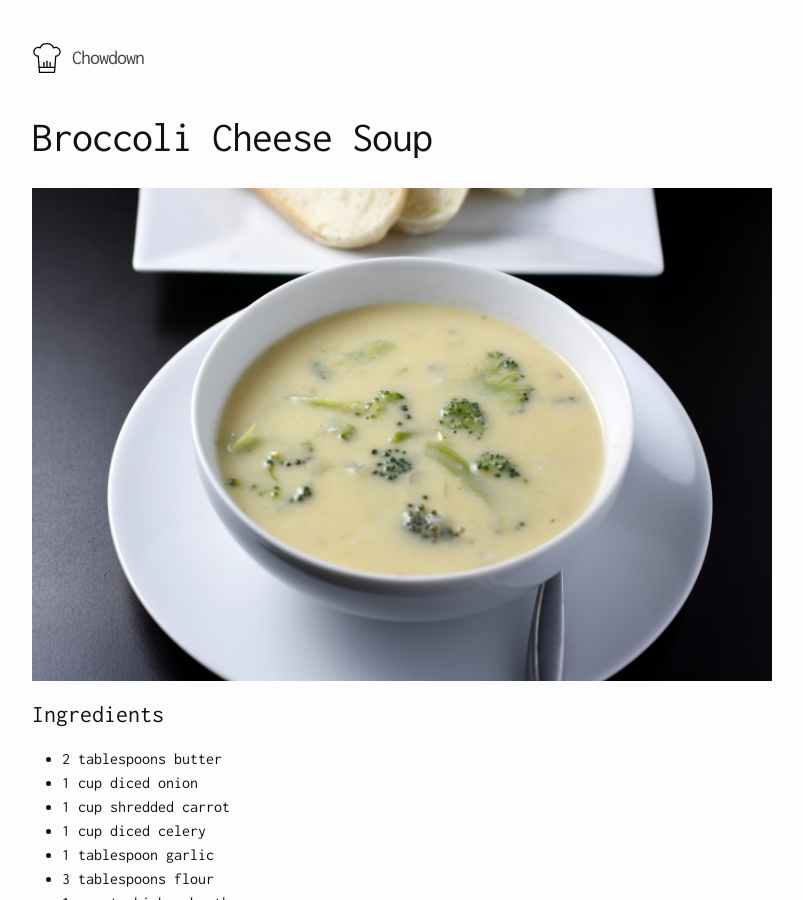
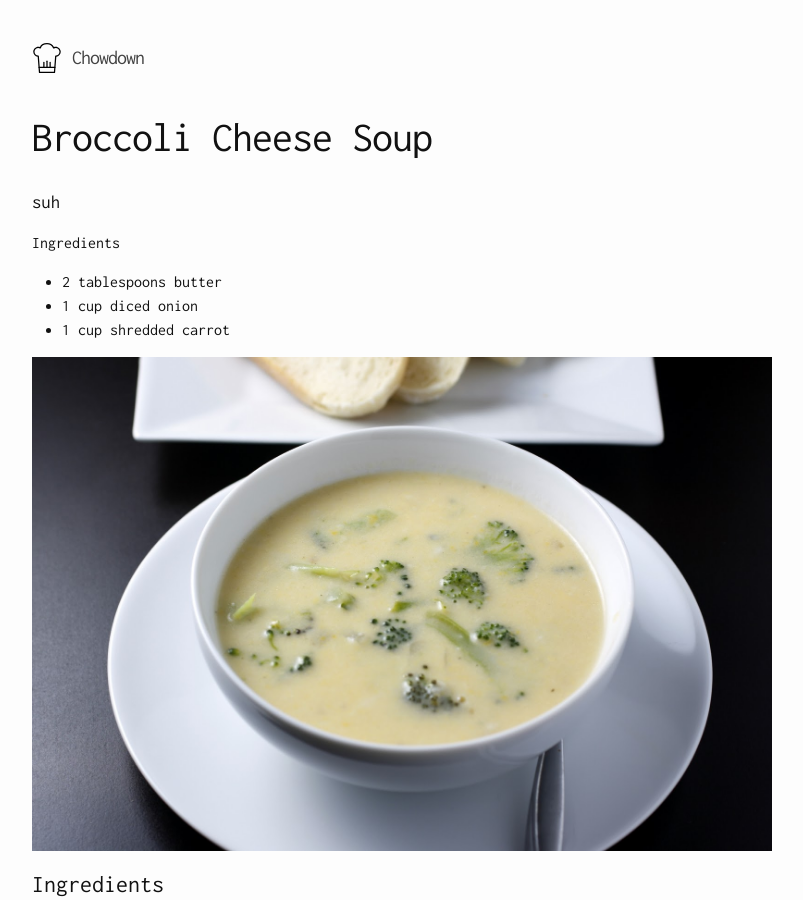
Before and after one commit to Skn0tt/old-recipes.simonknott.de, a Jekyll site: the page built from _posts/2015-01-20-broccoli-cheese-soup.markdown, in a window 1280 px wide and 900 px high. Shown: the whole window, without its empty margins (238-1041 px from the left). Built offline with Jekyll 4.4.1, drawn with Linux system fonts in a browser that asks for light colours.

```diff
--- a/_layouts/post.html
+++ b/_layouts/post.html
@@ -8,6 +8,14 @@ layout: default
     <p class="post-meta">{% if page.author %} • {{ page.author }}{% endif %}{% if page.meta %} • {{ page.meta }}{% endif %}</p>
   </header>
 
+  <h3>suh</h3>
+<h4>Ingredients</h4>
+<ul>
+    {% for ingredient in page.ingredients %}
+    <li itemprop="ingredient">{{ ingredient }}</li>
+    {% endfor %}
+</ul>
+
   <article class="post-content">
     {{ content }}
   </article>
--- a/_posts/2015-01-20-broccoli-cheese-soup.markdown
+++ b/_posts/2015-01-20-broccoli-cheese-soup.markdown
@@ -1,8 +1,14 @@
 ---
+
 layout: post
 title:  "Broccoli Cheese Soup"
 date:   2015-01-20 16:26:20
 categories: soups
+ingredients:
+    - 2 tablespoons butter
+    - 1 cup diced onion
+    - 1 cup shredded carrot
+
 ---
 
 ![]({{site.baseurl}}/images/broc-soup.jpg)
```
Also changed, not shown: readme.md (added), 1 other file.
